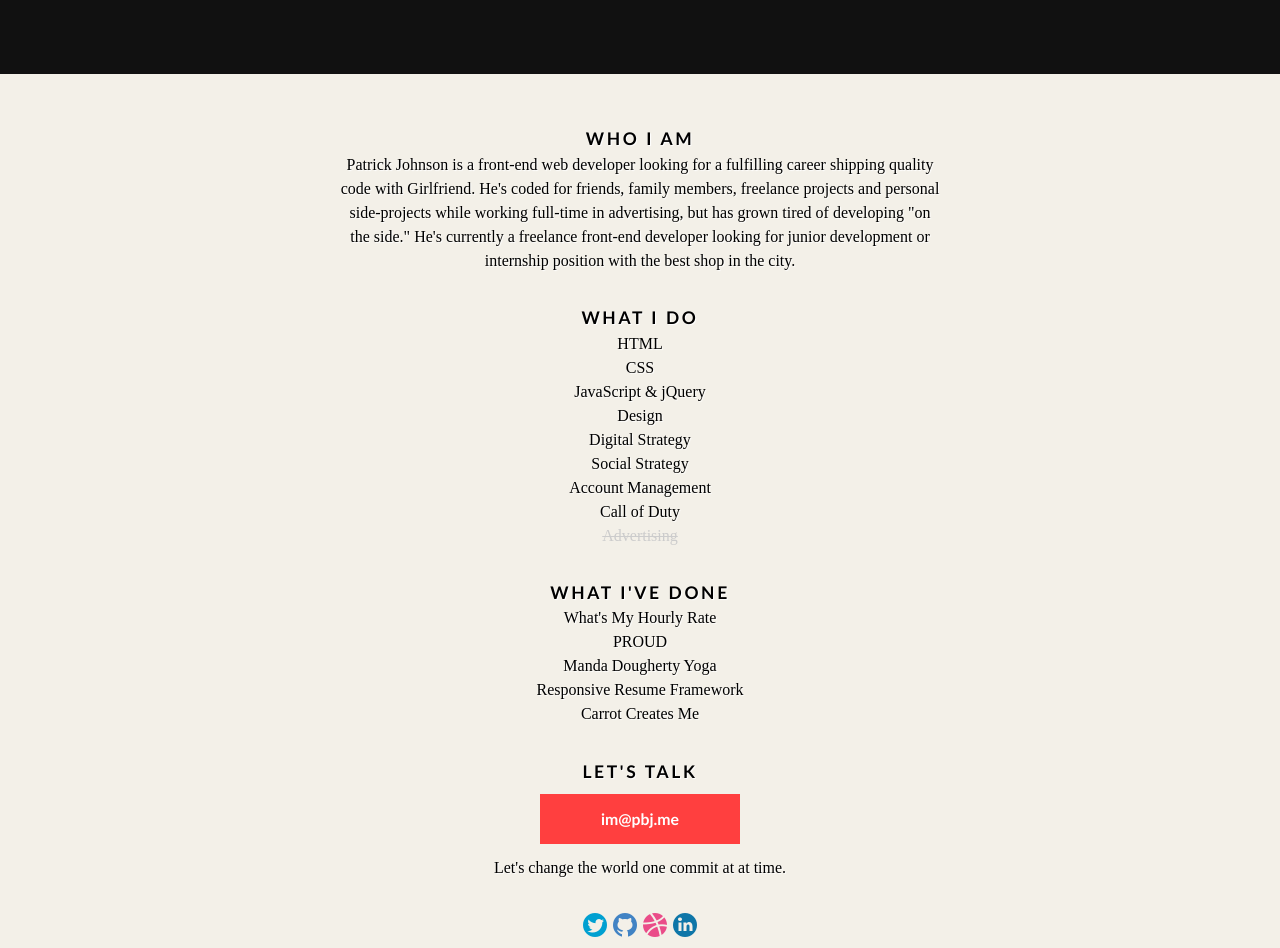
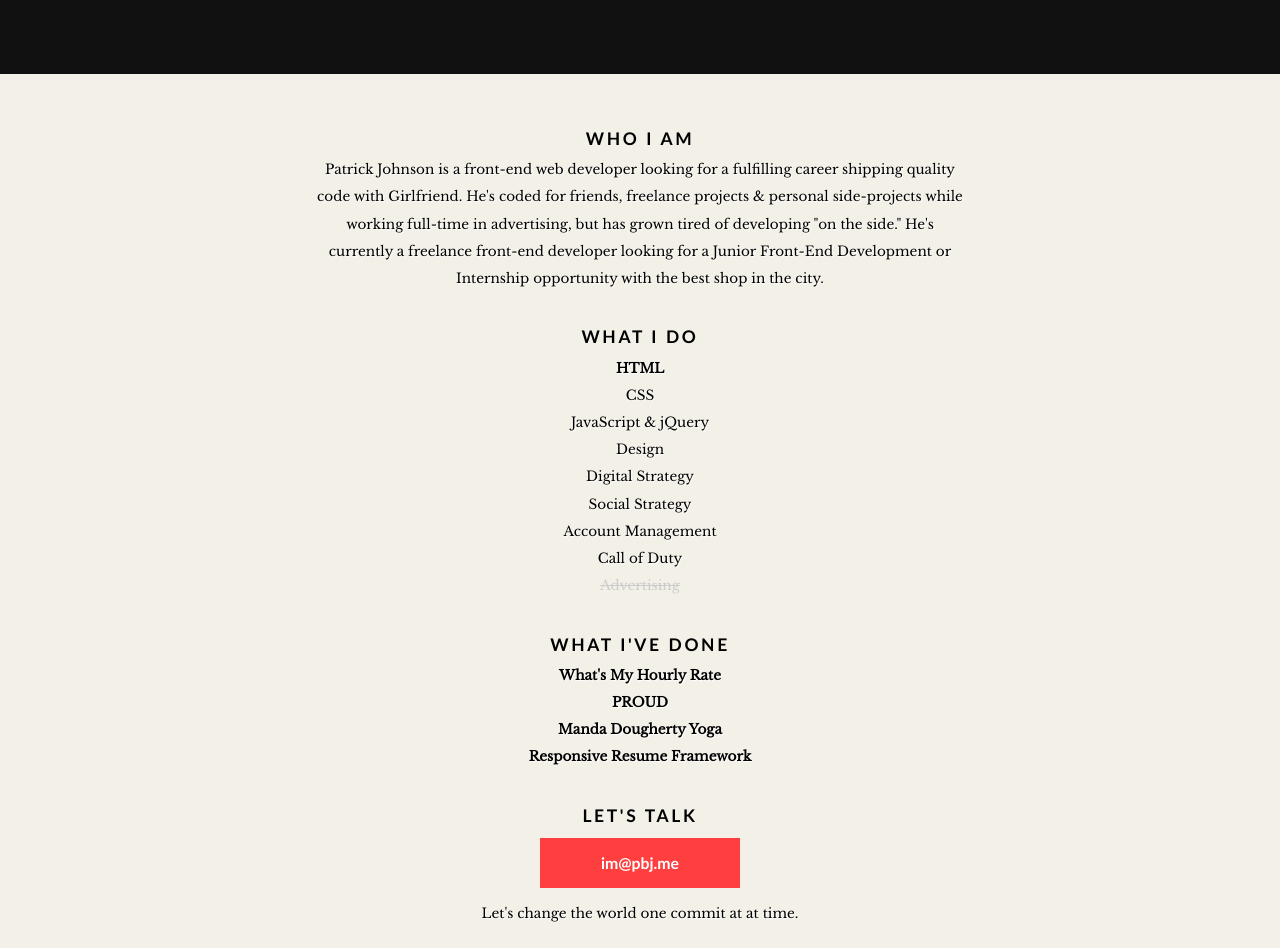
Before and after one commit to patrickbjohnson/Hey-Gurl, a plain HTML site: page index.html in a window 1280 px wide. Shown: the part 560-1508 px from the top of the page. Drawn offline with nearby package versions, Linux system fonts and the light colour scheme.

Commit message:
Updated site. Added polish. Now live!

```diff
--- a/css/styles.css
+++ b/css/styles.css
@@ -25,23 +25,32 @@ h2 {
 }
 
 h3 {
-	margin-bottom: .2em;
+	margin-bottom: .4em;
 	font-size: 1.1em;
 }
 
 p {
-	font-family: "Baskerville","Times New Roman", Georgia, Serif;
-	font-size: 1em;
+	font-family:"Libre Baskerville", 'Times New Roman', Times, serif, serif;
+   	font-weight: normal;
+   	font-style: normal;
+	font-size: .850em;
+	line-height: 2em;
+	margin: auto;
 	text-align: center;
-	margin: auto;
+	text-shadow: 1px 1px 1px #fff;
 }
 
 /* Links */
 
-a:link 		{color: #fff; font-weight: bold; text-decoration: none;}
-a:active 	{color: #fff; font-weight: bold; text-decoration: none;}
-a:hover		{color: #fff; font-weight: bold; text-decoration: none;}
-a:visited	{color: #fff; font-weight: bold; text-decoration: none;}
+a:link 		{color: #000; font-weight: bold; text-decoration: none;}
+a:active 	{color: #000; font-weight: bold; text-decoration: none;}
+a:hover		{color: #000; font-weight: bold; text-decoration: none;}
+a:visited	{color: #000; font-weight: bold; text-decoration: none;}
+
+.btn a:link 		{color: #fff; font-weight: bold; text-decoration: none;}
+.btn a:active 		{color: #fff; font-weight: bold; text-decoration: none;}
+.btn a:hover		{color: #fff; font-weight: bold; text-decoration: none;}
+.btn a:visited		{color: #fff; font-weight: bold; text-decoration: none;}
 
 /* Buttons */
 
@@ -70,11 +79,6 @@ a:visited	{color: #fff; font-weight: bold; text-decoration: none;}
 }
 
 /* General */
-.container {
-	width: 100%;
-	height: 100%;
-}
-
 #wrapper {
 	width: 100%;
 	height: 100%;
@@ -83,7 +87,7 @@ a:visited	{color: #fff; font-weight: bold; text-decoration: none;}
 	background-color: #F3F0E8;
 
 }
-/* Page 1 */
+/* Title Section */
 .stripe {
 	display: block;
 	width: 100%;
@@ -100,6 +104,8 @@ a:visited	{color: #fff; font-weight: bold; text-decoration: none;}
 	z-index: 1;
 	margin: 0 auto;
 }
+
+/* Name Section */
 
 .name {
 	width: 100%;
@@ -118,28 +124,25 @@ a:visited	{color: #fff; font-weight: bold; text-decoration: none;}
 	background-color: #111;
 
 }
+
+/* Info Section */
 .personal-info {
 	width: 70%;
-	max-width: 600px;
+	max-width: 650px;
 	height: 100%;
 	margin: auto;
 	margin-bottom: 2.2em;
-	text-shadow: 1px 1px 1px #fff;
-}
 
-
-
-.personal-info p {
-	line-height: 1.5em;
-	margin: auto;
 }
 
 .personal-info li {
 	list-style: none;
 	margin: auto;
 	text-align: center;
-	font-family: "Baskerville", "Times New Roman", Georgia, Serif;
-	line-height: 1.5em;
+	font-family:  "Libre Baskerville", "Times New Roman", Georgia, Serif;
+	font-size: .850em;
+	line-height: 2em;
+	text-shadow: 1px 1px 1px #fff;
 }
 
 .strike {
@@ -147,6 +150,8 @@ a:visited	{color: #fff; font-weight: bold; text-decoration: none;}
 	color: #ccc;
 	text-shadow:none;
 }
+
+/* Footer Section */
 
 footer {
 	background-color: #F3F0E8;
--- a/index.html
+++ b/index.html
@@ -16,6 +16,9 @@
         <link rel="stylesheet" href="css/normalize.css">
         <link rel="stylesheet" href="css/styles.css">
         <link rel="stylesheet" href="css/webfonts/ss-social.css">
+        <link href='http://fonts.googleapis.com/css?family=Libre+Baskerville' rel='stylesheet' type='text/css'>
+
+        <script src="js/vendor/modernizr-2.6.2.min.js"></script>
 
     </head>
     <body>
@@ -42,11 +45,11 @@
     <div id="wrapper">
         <div class="personal-info">
         <h3>Who I Am</h3>
-            <p>Patrick Johnson is a front-end web developer looking for a fulfilling career shipping quality code with Girlfriend. He's coded for friends, family members, freelance projects and personal side-projects while working full-time in advertising, but has grown tired of developing "on the side." He's currently a freelance front-end developer looking for junior development or internship position with the best shop in the city. </p>
+            <p>Patrick Johnson is a front-end web developer looking for a fulfilling career shipping quality code with Girlfriend. He's coded for friends, freelance projects &amp; personal side-projects while working full-time in advertising, but has grown tired of developing "on the side." He's currently a freelance front-end developer looking for a Junior Front-End Development or Internship opportunity with the best shop in the city. </p>
         </div>
         <div class="personal-info">
             <h3>What I Do</h3>
-                <li>HTML</li>
+                <li><a href="#">HTML</a></li>
                 <li>CSS</li>
                 <li>JavaScript &amp; jQuery</li>
                 <li>Design</li>
@@ -58,11 +61,10 @@
         </div>
         <div class="personal-info">
             <h3>what I've Done</h3>
-                <li>What's My Hourly Rate</li>
-                <li>PROUD</li>
-                <li>Manda Dougherty Yoga</li>
-                <li>Responsive Resume Framework</li>
-                <li>Carrot Creates Me</li>
+                <li><a href="http://www.whatsmyhourlyrate.com" target="_blank">What's My Hourly Rate</a></li>
+                <li><a href="http://www.pbj.me/proud" target="_blank">PROUD</a></li>
+                <li><a href="http://www.mandadougherty.com" target="_blank">Manda Dougherty Yoga</a></li>
+                <li><a href="http://pbj.me/cv/skeleton/" target="_blank">Responsive Resume Framework</a></li>
         </div>
         <div class="personal-info ">
             <h3>Let's Talk</h3>
@@ -80,7 +82,7 @@
     </div>
 
     <!-- Javascript Files -->
-    <script src="js/vendor/modernizr-2.6.2.min.js"></script>
+
     <script src="http://code.jquery.com/jquery-1.9.1.min.js"></script>
 
 
@@ -93,6 +95,7 @@
 
     <script type="text/javascript">
         WebFontConfig = { fontdeck: { id: '31598' } };
+
         (function() {
           var wf = document.createElement('script');
           wf.src = ('https:' == document.location.protocol ? 'https' : 'http') +
```
